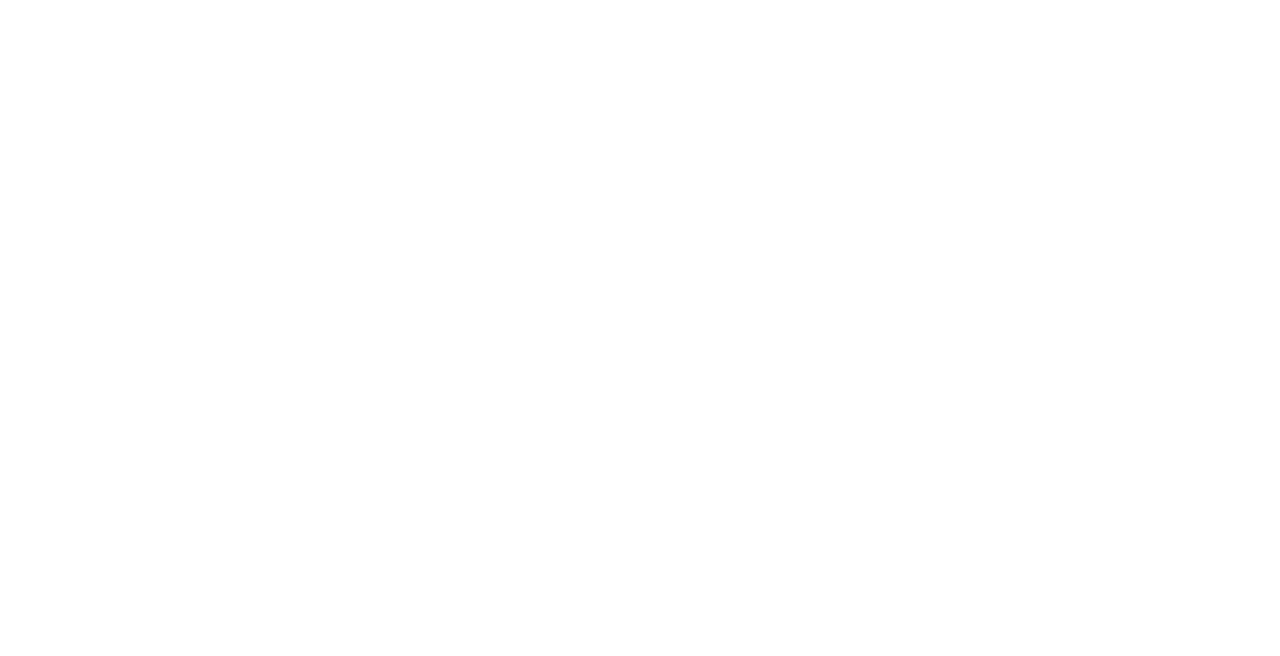
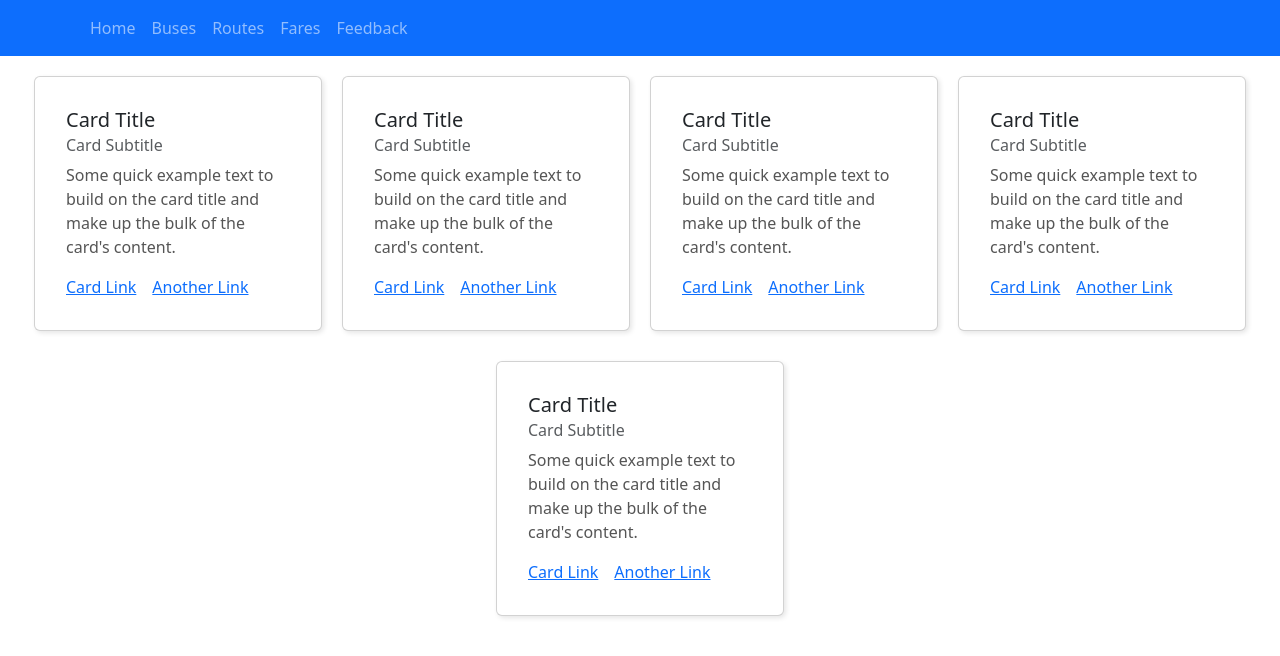
Before and after one commit to AanchalGupta1162/fpwebsite, a React (Create React App) app: page /feedback in a window 1280 px wide. Before the commit this address had no page. Shown: the top 656 px of the page. Built offline with nearby package versions, Linux system fonts and the light colour scheme.

Commit message:
Feedback components added

```diff
--- a/src/App.js
+++ b/src/App.js
@@ -4,6 +4,7 @@
 import Buses from './pages/Buses';
 import Fares from './pages/Fares';
 import BusRoutes from './pages/BusRoutes'; // Renamed to avoid conflict with Router
+import Feedback from './pages/Feedback';
 
 function App() {
   return (
@@ -13,6 +14,7 @@
         <Route path="/buses" element={<Buses />} />
         <Route path="/fares" element={<Fares />} />
         <Route path="/routes" element={<BusRoutes />} />
+        <Route path="/feedback" element={<Feedback />} />
       </Routes>
     </Router>
   );
--- /dev/null
+++ b/src/components/FeedbackCard.js
@@ -0,0 +1,20 @@
+import Card from 'react-bootstrap/Card';
+
+function TextExample() {
+  return (
+    <Card style={{ width: '18rem' }}>
+      <Card.Body>
+        <Card.Title>Card Title</Card.Title>
+        <Card.Subtitle className="mb-2 text-muted">Card Subtitle</Card.Subtitle>
+        <Card.Text>
+          Some quick example text to build on the card title and make up the
+          bulk of the card's content.
+        </Card.Text>
+        <Card.Link href="#">Card Link</Card.Link>
+        <Card.Link href="#">Another Link</Card.Link>
+      </Card.Body>
+    </Card>
+  );
+}
+
+export default TextExample;
--- a/src/components/Navbar.js
+++ b/src/components/Navbar.js
@@ -13,6 +13,7 @@
             <Nav.Link href="buses">Buses</Nav.Link>
             <Nav.Link href="routes">Routes</Nav.Link>
             <Nav.Link href="fares">Fares</Nav.Link>
+            <Nav.Link href="feedback">Feedback</Nav.Link>
           </Nav>
         </Container>
       </Navbar>
--- /dev/null
+++ b/src/pages/Feedback.js
@@ -0,0 +1,20 @@
+import React from 'react'
+import TextExample from '../components/FeedbackCard';
+import ColorSchemesExample from '../components/Navbar';
+import './FeedbackCard.css'
+function Feedback(){
+  return (
+    <div>
+        <ColorSchemesExample/>
+        <div className='card-container'>
+            <TextExample/>
+            <TextExample/>
+            <TextExample/>
+            <TextExample/>
+            <TextExample/>
+        </div>
+    </div>
+  )
+}
+
+export default Feedback;
--- /dev/null
+++ b/src/pages/FeedbackCard.css
@@ -0,0 +1,38 @@
+/* You can put this in a separate CSS file (e.g., BusRoutes.module.css)
+   and import it into your BusRoutes.js component, or directly in a global
+   CSS file (like index.css or App.css). */
+
+   .card-container {
+    align-items: center;
+    display: flex; /* Enable flexbox layout */
+    flex-wrap: wrap; /* Allow cards to wrap to the next line if they don't fit */
+    gap: 20px; /* Adjust the spacing between cards as needed */
+    padding: 20px; /* Add some padding around the container */
+    justify-content: center; /* Align items to the start of the container (left-aligned) */
+    /* If you want cards centered, use: justify-content: center; */
+    /* If you want space between cards, use: justify-content: space-between; */
+    /* If you want space around cards, use: justify-content: space-around; */
+  }
+
+  /* You might also want to style the individual BasicExample card component */
+  /* Adjust these styles based on the actual structure and classes within BasicExample */
+  .card { /* Assuming your BasicExample component renders a div with the class 'card' */
+    width: 300px; /* Adjust the desired width of each card */
+    /* You might want to use a percentage width for responsiveness, e.g.,
+       width: calc(33.33% - 20px); for roughly three cards per row with gap */
+    border: 1px solid #ccc;
+    border-radius: 5px;
+    padding: 15px;
+    box-shadow: 2px 2px 5px rgba(0, 0, 0, 0.1);
+    margin-bottom: 10px; /* Add margin below each card if flex-wrap is not used exclusively */
+  }
+
+  /* Example styles for elements within the card (adjust based on your BasicExample) */
+  .card-title {
+    font-size: 1.2rem;
+    margin-bottom: 10px;
+  }
+
+  .card-text {
+    color: #555;
+  }
```
